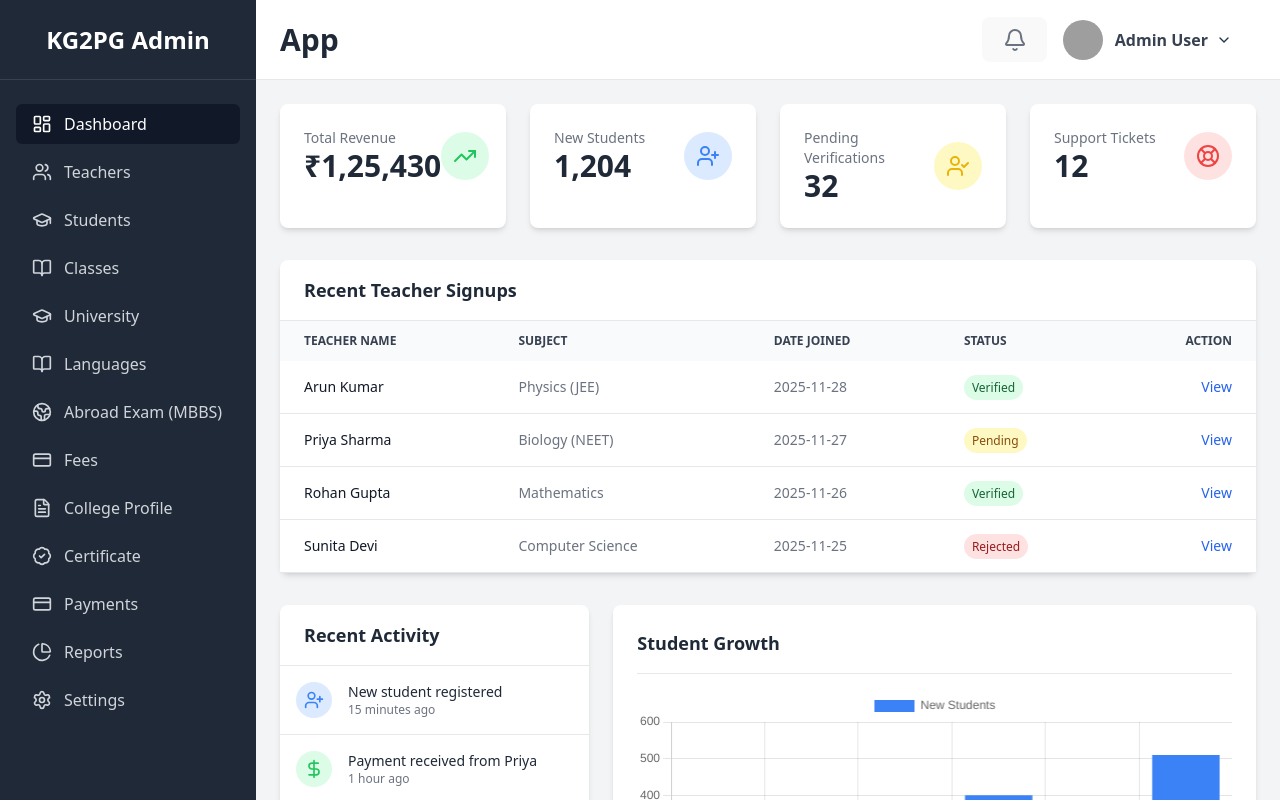
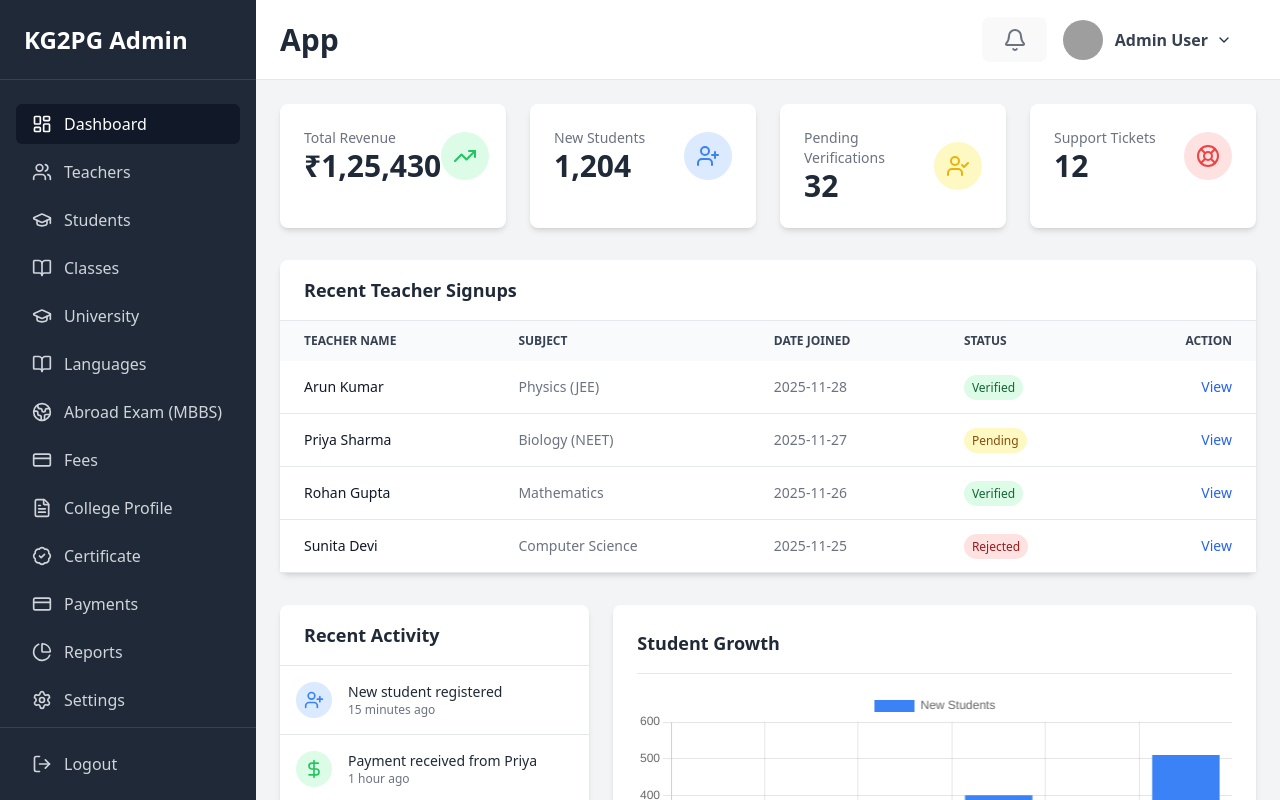
Before and after one commit to Raziur12/Frontend-KG2PG, a React (Vite) app: page /app in a window 1280 px wide. Shown: the top 800 px of the page. Built offline with nearby package versions, Linux system fonts and the light colour scheme; grey boxes are pictures that could not be loaded.

Commit message:
header and sidebar overflow fixed

```diff
--- a/src/components/Header.tsx
+++ b/src/components/Header.tsx
@@ -15,7 +15,7 @@ const Header: React.FC<HeaderProps> = ({ onMenuClick }) => {
   };
 
   return (
-    <header className="flex items-center justify-between h-20 px-4 sm:px-6 bg-white border-b w-full">
+    <header className="flex items-center justify-between h-20 px-4 sm:px-6 bg-white border-b w-full sticky top-0 z-20">
       <div className="flex items-center">
         {/* Mobile menu button */}
         <button
--- a/src/components/Layout.tsx
+++ b/src/components/Layout.tsx
@@ -15,7 +15,7 @@ const Layout: React.FC = () => {
   };
 
   return (
-    <div className="flex min-h-screen bg-gray-100 w-full">
+    <div className="flex h-screen bg-gray-100 w-full overflow-hidden">
       {/* Sidebar */}
       <Sidebar isOpen={isSidebarOpen} onNavigate={handleCloseSidebar} />
 
@@ -28,10 +28,10 @@ const Layout: React.FC = () => {
       )}
 
       {/* Main content */}
-      <div className="flex flex-col flex-1 z-10">
+      <div className="flex flex-col flex-1 z-10 h-full">
         <Header onMenuClick={handleToggleSidebar} />
-        <main className="flex-1 w-full">
-            <Outlet />
+        <main className="flex-1 w-full overflow-y-auto">
+          <Outlet />
         </main>
       </div>
     </div>
--- a/src/components/Sidebar.tsx
+++ b/src/components/Sidebar.tsx
@@ -32,10 +32,10 @@ const Sidebar: React.FC<SidebarProps> = ({ isOpen, onNavigate }) => {
         (isOpen ? 'translate-x-0' : '-translate-x-full')
       }
     >
-      <div className="flex items-center justify-center h-20 border-b border-gray-700">
+      <div className="flex items-center h-20 px-4 sm:px-6 border-b border-gray-700">
         <h1 className="text-2xl font-bold">KG2PG Admin</h1>
       </div>
-      <nav className="flex-1 px-4 py-6 space-y-2">
+      <nav className="flex-1 px-4 py-6 space-y-2 overflow-y-auto">
         {menuItems.map((item) => (
           <NavLink
             key={item.path}
```
